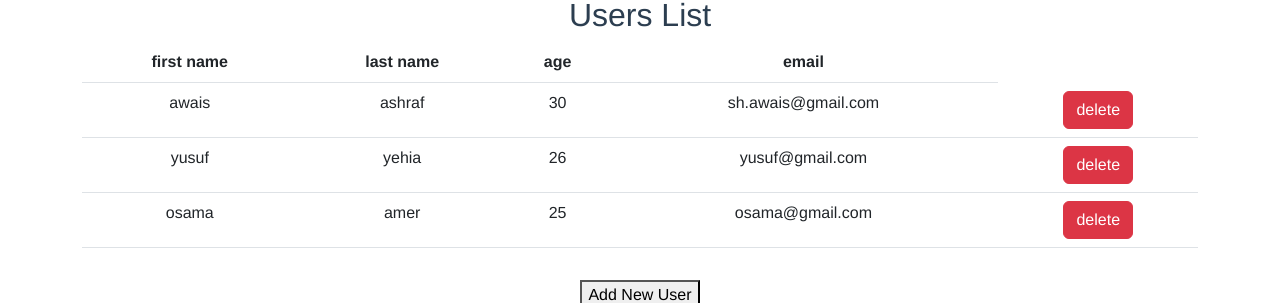
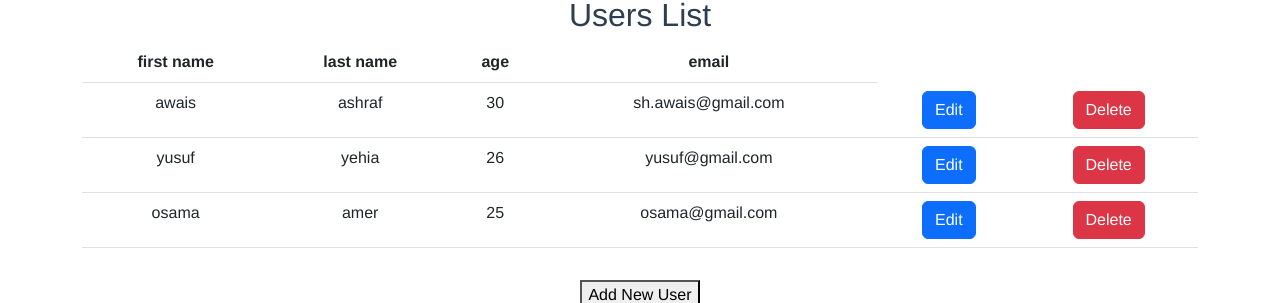
Before and after one commit to Youssef-Elsebahy/devCamp-vue3, a Vue app: page /users in a window 1280 px wide. Shown: the part 108-411 px from the top of the page. Built offline with nearby package versions, Linux system fonts and the light colour scheme.

Commit message:
init edit

```diff
--- a/src/components/users/UsersComponent.vue
+++ b/src/components/users/UsersComponent.vue
@@ -17,7 +17,8 @@
                         <td>{{ user.lastName }}</td>
                         <td>{{ user.age }}</td>
                         <td>{{ user.email }}</td>
-                        <td> <b-button @click="$emit('deleteUser', i)" variant="danger">delete</b-button></td>
+                        <td> <b-button @click="$emit('editUser', i)" variant="primary">Edit</b-button></td>
+                        <td> <b-button @click="$emit('deleteUser', i)" variant="danger">Delete</b-button></td>
                     </tr>
                 </template>
             </tbody>
@@ -39,21 +40,5 @@ export default defineComponent({
 </script>
 
 <style scoped>
-h3 {
-    margin: 40px 0 0;
-}
 
-ul {
-    list-style-type: none;
-    padding: 0;
-}
-
-li {
-    display: inline-block;
-    margin: 0 10px;
-}
-
-a {
-    color: #42b983;
-}
 </style>
--- a/src/views/UsersView.vue
+++ b/src/views/UsersView.vue
@@ -1,7 +1,7 @@
 <template>
     <div class="users container">
         <NavBar></NavBar>
-        <UsersComponent v-if="showList" :usersList="users" @deleteUser="deleteUser" />
+        <UsersComponent v-if="showList" :usersList="users" @deleteUser="deleteUser" @editUser="editUser" />
         <AddUsers v-else @userAdded="addUser($event); showList = true" />
         <button class="mt-3" v-if="showList" @click="showList = false">Add New User</button>
     </div>
@@ -13,6 +13,12 @@ import UsersComponent from '../components/users/UsersComponent.vue';
 import NavBar from '../components/shared/NavBar.vue'
 import AddUsers from '../components/users/AddUsers.vue'
 
+interface User {
+    firstName: string,
+    lastName: string,
+    age?: string,
+    email: string
+}
 export default defineComponent({
     name: 'UsersView',
     components: { UsersComponent, NavBar, AddUsers },
@@ -34,6 +40,11 @@ export default defineComponent({
         deleteUser(i: any) {
             this.users.splice(i, 1)
             localStorage.setItem('users', JSON.stringify(this.users))
+        },
+        editUser(index: any) {
+            console.log(index)
+            console.log(this.users[index])
+            this.showList= false;
         }
     },
     mounted() {
```
